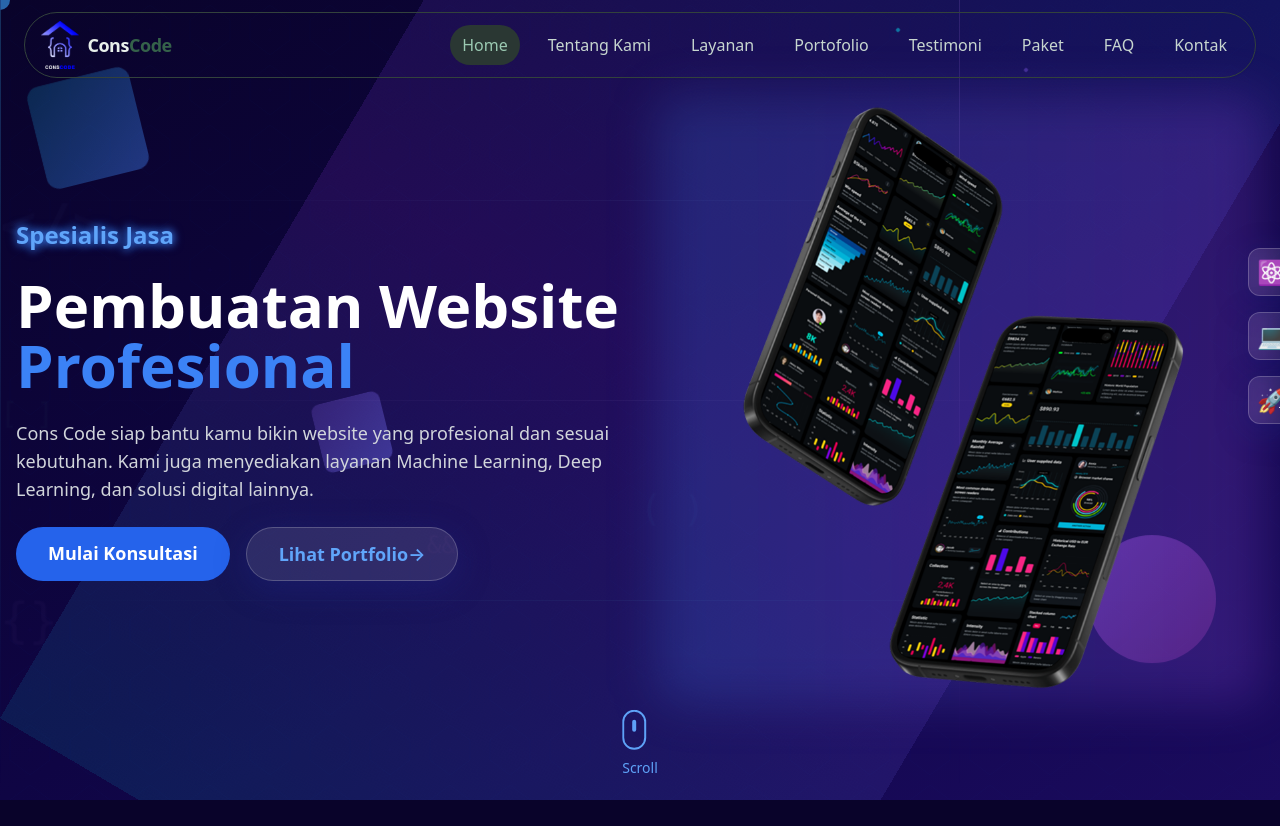
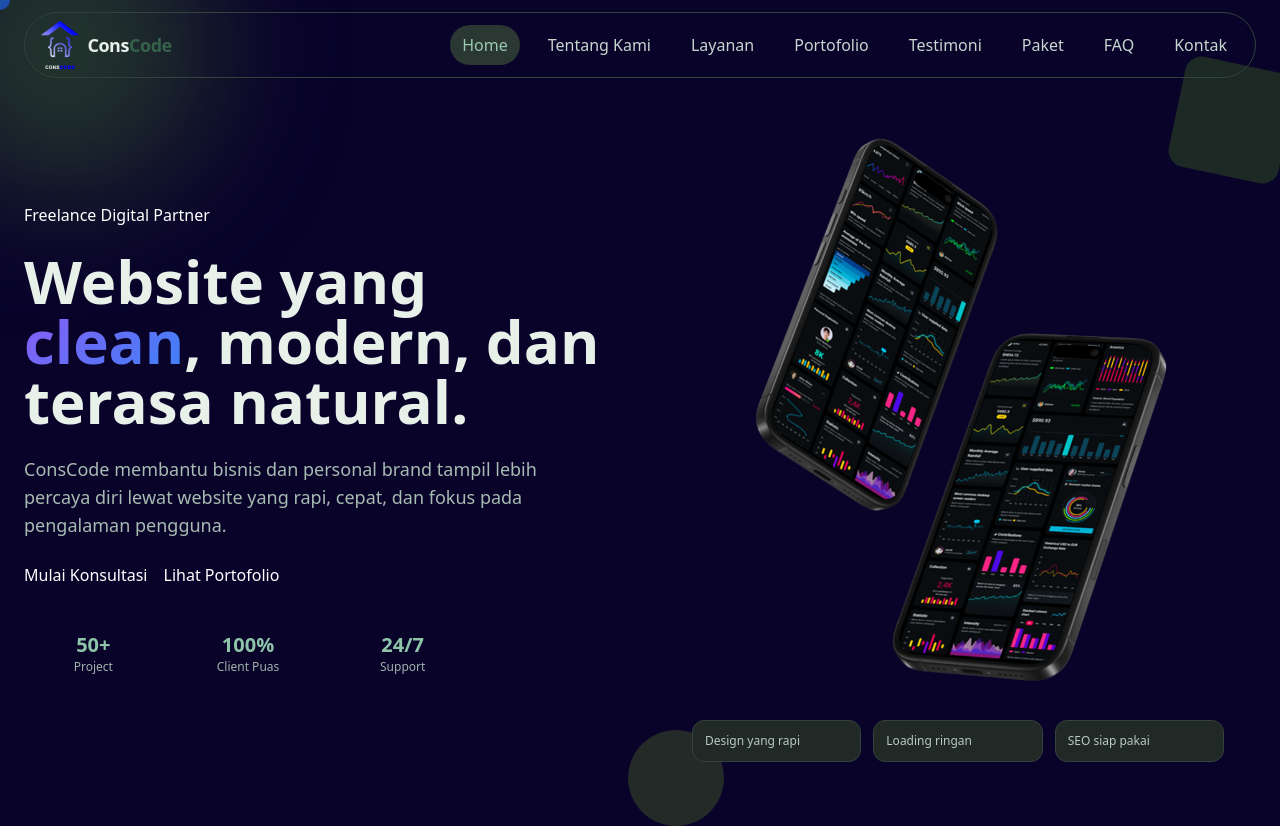
Before and after one commit to conscode-dev/conscode-web, a React (Vite) app: page / in a window 1280 px wide. Shown: the top 826 px of the page. Built offline with nearby package versions, Linux system fonts and the light colour scheme.

Commit message:
refactor: update Hero section - simplify animations and update styling to match new design system

```diff
--- a/src/Sections/Hero.jsx
+++ b/src/Sections/Hero.jsx
@@ -3,209 +3,89 @@ import mobile from "../../public/mobile.png";
 
 const Hero = () => {
   return (
-    <section className="min-h-screen bg-gradient-to-br from-[#09032A] via-[#0f0544] to-[#1a0b5e] flex items-center relative overflow-hidden">
-      {/* Ultra Dynamic Background */}
-      <div className="absolute inset-0">
-        {/* Animated Mesh Gradient */}
-        <div className="absolute inset-0 bg-gradient-to-r from-blue-600/15 via-purple-600/15 to-cyan-600/15 mesh-animate"></div>
-
-        {/* Matrix-style Background */}
-        <div className="absolute inset-0 opacity-5">
-          <div className="grid-bg"></div>
-          <svg className="absolute inset-0 w-full h-full">
-            <defs>
-              <pattern
-                id="hexPattern"
-                x="0"
-                y="0"
-                width="60"
-                height="60"
-                patternUnits="userSpaceOnUse"
-              >
-                <polygon
-                  points="30,5 50,20 50,40 30,55 10,40 10,20"
-                  fill="none"
-                  stroke="#3b82f6"
-                  strokeWidth="0.5"
-                />
-                <circle cx="30" cy="30" r="2" fill="#8b5cf6" opacity="0.3" />
-              </pattern>
-            </defs>
-            <rect width="100%" height="100%" fill="url(#hexPattern)" />
-          </svg>
-        </div>
-
-        {/* Dynamic Geometric Shapes */}
-        <div className="absolute top-20 left-10 w-24 h-24 bg-gradient-to-br from-blue-500/40 to-cyan-500/20 rounded-xl rotate-45 animate-float shape-rotate mix-blend-screen"></div>
-        <div className="absolute bottom-32 right-16 w-32 h-32 bg-gradient-to-br from-purple-500/40 to-pink-500/20 rounded-full animate-float-delayed mix-blend-screen"></div>
-        <div className="absolute top-1/2 left-1/4 w-16 h-16 bg-gradient-to-br from-indigo-500/40 to-violet-500/20 rounded-lg rotate-12 animate-float-slow shape-rotate mix-blend-screen"></div>
-        <div className="absolute top-1/3 right-1/4 w-20 h-20 bg-gradient-to-br from-emerald-500/40 to-teal-500/20 rounded-full animate-float mix-blend-screen"></div>
-
-        {/* Advanced Particle System */}
-        <div
-          className="particle"
-          style={{
-            top: "15%",
-            left: "20%",
-            animationDelay: "0s",
-            backgroundColor: "#3b82f6",
-          }}
-        ></div>
-        <div
-          className="particle"
-          style={{
-            top: "70%",
-            left: "80%",
-            animationDelay: "2s",
-            backgroundColor: "#8b5cf6",
-          }}
-        ></div>
-        <div
-          className="particle"
-          style={{
-            top: "40%",
-            left: "70%",
-            animationDelay: "4s",
-            backgroundColor: "#06b6d4",
-          }}
-        ></div>
-        <div
-          className="particle"
-          style={{
-            top: "80%",
-            left: "15%",
-            animationDelay: "6s",
-            backgroundColor: "#10b981",
-          }}
-        ></div>
-        <div
-          className="particle"
-          style={{
-            top: "25%",
-            left: "60%",
-            animationDelay: "3s",
-            backgroundColor: "#f59e0b",
-          }}
-        ></div>
-        <div
-          className="particle"
-          style={{
-            top: "60%",
-            left: "30%",
-            animationDelay: "5s",
-            backgroundColor: "#ef4444",
-          }}
-        ></div>
-
-        {/* Glowing Light Rays */}
-        <div className="absolute top-0 left-1/5 w-px h-full bg-gradient-to-b from-blue-400/50 via-blue-400/20 to-transparent light-beam"></div>
-        <div className="absolute top-0 right-1/4 w-px h-full bg-gradient-to-b from-purple-400/50 via-purple-400/20 to-transparent light-beam delay-700"></div>
-        <div className="absolute top-0 left-3/5 w-px h-full bg-gradient-to-b from-cyan-400/40 via-cyan-400/15 to-transparent light-beam delay-1400"></div>
-
-        {/* Floating Code Elements with Glow */}
-        <div className="absolute top-1/4 left-1/6 text-6xl text-blue-400/20 font-mono code-float drop-shadow-lg">
-          &lt;/&gt;
-        </div>
-        <div className="absolute top-3/4 right-1/6 text-5xl text-purple-400/20 font-mono code-float drop-shadow-lg">
-          {"{}"}
-        </div>
-        <div className="absolute bottom-1/3 left-1/2 text-4xl text-cyan-400/20 font-mono code-float drop-shadow-lg">
-          ( )
-        </div>
-        <div className="absolute top-1/2 right-2/5 text-3xl text-emerald-400/20 font-mono code-float drop-shadow-lg">
-          [ ]
-        </div>
-        <div className="absolute top-2/3 left-1/3 text-2xl text-pink-400/20 font-mono code-float drop-shadow-lg">
-          &amp;&amp;
-        </div>
-
-        {/* Subtle Scan Lines */}
-        <div className="absolute inset-0 pointer-events-none">
-          <div className="absolute top-1/4 left-0 w-full h-px bg-gradient-to-r from-transparent via-blue-300/10 to-transparent animate-pulse"></div>
-          <div className="absolute top-1/2 left-0 w-full h-px bg-gradient-to-r from-transparent via-purple-300/10 to-transparent animate-pulse delay-1000"></div>
-          <div className="absolute top-3/4 left-0 w-full h-px bg-gradient-to-r from-transparent via-cyan-300/10 to-transparent animate-pulse delay-2000"></div>
-        </div>
+    <section className="section-shell min-h-screen flex items-center overflow-hidden">
+      <div className="absolute inset-0 pointer-events-none">
+        <div className="absolute -top-24 -left-20 h-72 w-72 rounded-full bg-[#23342d] blur-3xl"></div>
+        <div className="absolute -bottom-24 right-0 h-80 w-80 rounded-full bg-[#2a2f2c] blur-3xl"></div>
       </div>
 
-      <div className="container mx-auto px-4 z-10">
-        <div className="grid md:grid-cols-2 gap-8 items-center">
-          {/* Text Content */}
+      <div className="container mx-auto px-4 md:px-6 relative z-10 pt-24 pb-16">
+        <div className="grid md:grid-cols-2 gap-10 items-center">
           <AnimatedSection
             animation="slide-in-left"
             className="space-y-6 stagger-child text-center md:text-left items-center md:items-start flex flex-col"
             threshold={0.1}
           >
-            <h2 className="text-blue-400 font-bold text-xl md:text-2xl neon-text">
-              Spesialis Jasa
-            </h2>
+            <span className="pill">Freelance Digital Partner</span>
 
-            <h1 className="text-4xl md:text-6xl font-bold text-white leading-tight text-focus-in">
-              Pembuatan Website
-              <span className="text-blue-500"> Profesional</span>
+            <h1 className="text-4xl md:text-6xl font-bold leading-tight text-[#e8f0ea]">
+              Website yang <span className="gradient-text">clean</span>,
+              modern, dan terasa natural.
             </h1>
 
-            <p className="text-lg text-gray-300 slide-up max-w-md md:max-w-none">
-              Cons Code siap bantu kamu bikin website yang profesional dan
-              sesuai kebutuhan. Kami juga menyediakan layanan Machine Learning,
-              Deep Learning, dan solusi digital lainnya.
+            <p className="text-lg text-[#a6bbb1] max-w-xl">
+              ConsCode membantu bisnis dan personal brand tampil lebih percaya
+              diri lewat website yang rapi, cepat, dan fokus pada pengalaman
+              pengguna.
             </p>
 
-            {/* Buttons */}
             <div className="flex flex-wrap gap-4 justify-center md:justify-start">
-              <a href="https://wa.me/6285189339423?text=Halo%20Admin,%20saya%20ingin%20bertanya%20tentang%20jasa%20pembuatan%20website%20ConsCode."
+              <a
+                href="https://wa.me/6285189339423?text=Halo%20Admin,%20saya%20ingin%20bertanya%20tentang%20jasa%20pembuatan%20website%20ConsCode."
                 target="_blank"
-                rel="noopener noreferrer" className="bg-blue-600 text-white px-8 py-3 rounded-full text-lg font-semibold hover:bg-blue-700 hover:scale-105 transition-all duration-300">
+                rel="noopener noreferrer"
+                className="btn-primary"
+              >
                 Mulai Konsultasi
               </a>
 
-              <a href="#portfolio" className="border-2 border-blue-600 text-blue-400 px-8 py-3 rounded-full text-lg font-semibold glass-effect hover:bg-blue-600/10 transition-all duration-300 group">
-                Lihat Portfolio
-                <span className="inline-block transition-transform duration-300 group-hover:translate-x-1">
-                  →
-                </span>
+              <a href="#portfolio" className="btn-outline">
+                Lihat Portofolio
               </a>
+            </div>
+
+            <div className="grid grid-cols-3 gap-4 w-full max-w-md pt-2">
+              {[
+                { value: "50+", label: "Project" },
+                { value: "100%", label: "Client Puas" },
+                { value: "24/7", label: "Support" },
+              ].map((item) => (
+                <div key={item.label} className="soft-card p-3 text-center">
+                  <p className="text-xl font-bold text-[#8ec5aa]">{item.value}</p>
+                  <p className="text-xs text-[#9fb2aa]">{item.label}</p>
+                </div>
+              ))}
             </div>
           </AnimatedSection>
 
-          {/* Illustration */}
           <AnimatedSection
             animation="slide-in-right"
             className="relative hidden md:block"
             threshold={0.1}
           >
-            <div className="relative">
-              <div className="absolute inset-0 bg-gradient-to-r from-blue-500/20 to-purple-500/20 rounded-3xl blur-xl"></div>
+            <div className="relative soft-card p-6 lg:p-8">
+              <div className="absolute -top-8 -right-8 h-28 w-28 rounded-2xl bg-[#1d2924] -z-10 rotate-12"></div>
+              <div className="absolute -bottom-8 -left-8 h-24 w-24 rounded-full bg-[#232a27] -z-10"></div>
 
               <img
-                lazy="loading"
                 src={mobile}
                 alt="ConsCode Web Development"
-                className="relative z-10 md:w-[16rem] lg:w-[30rem] mx-auto h-auto rounded-2xl duration-500 hover:scale-105 transition-transform"
+                className="relative z-10 md:w-[18rem] lg:w-[28rem] mx-auto h-auto rounded-2xl"
               />
 
-              <div className="absolute -right-8 top-1/4 space-y-4">
-                <div className="w-12 h-12 glass-effect rounded-xl flex items-center justify-center hover-lift">
-                  <span className="text-2xl">⚛️</span>
-                </div>
-                <div className="w-12 h-12 glass-effect rounded-xl flex items-center justify-center hover-lift">
-                  <span className="text-2xl">💻</span>
-                </div>
-                <div className="w-12 h-12 glass-effect rounded-xl flex items-center justify-center hover-lift">
-                  <span className="text-2xl">🚀</span>
-                </div>
+              <div className="mt-6 grid grid-cols-3 gap-3">
+                {[
+                  "Design yang rapi",
+                  "Loading ringan",
+                  "SEO siap pakai",
+                ].map((text) => (
+                    <div key={text} className="rounded-xl border border-[#33423c] bg-[#202925] p-3 text-xs text-[#b7c9c1]">
+                    {text}
+                  </div>
+                ))}
               </div>
             </div>
           </AnimatedSection>
-        </div>
-
-        {/* Scroll Indicator */}
-        <div className="absolute bottom-8 left-1/2 transform -translate-x-1/2">
-          <div className="scroll-indicator">
-            <div className="w-6 h-10 border-2 border-blue-400 rounded-full flex justify-center">
-              <div className="w-1 h-3 bg-blue-400 rounded-full mt-2"></div>
-            </div>
-            <p className="text-blue-400 text-sm mt-2 text-center">Scroll</p>
-          </div>
         </div>
       </div>
     </section>
```
